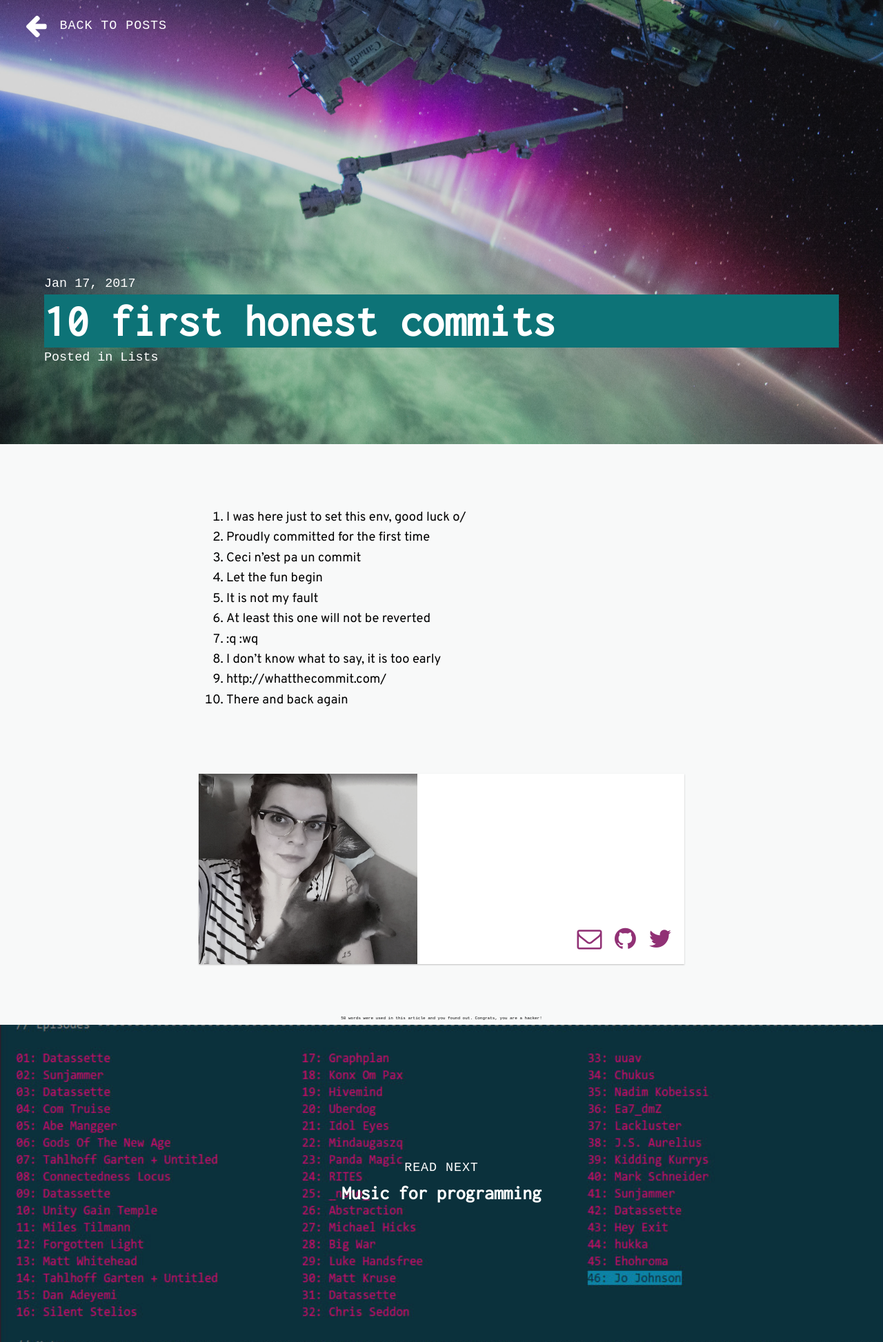
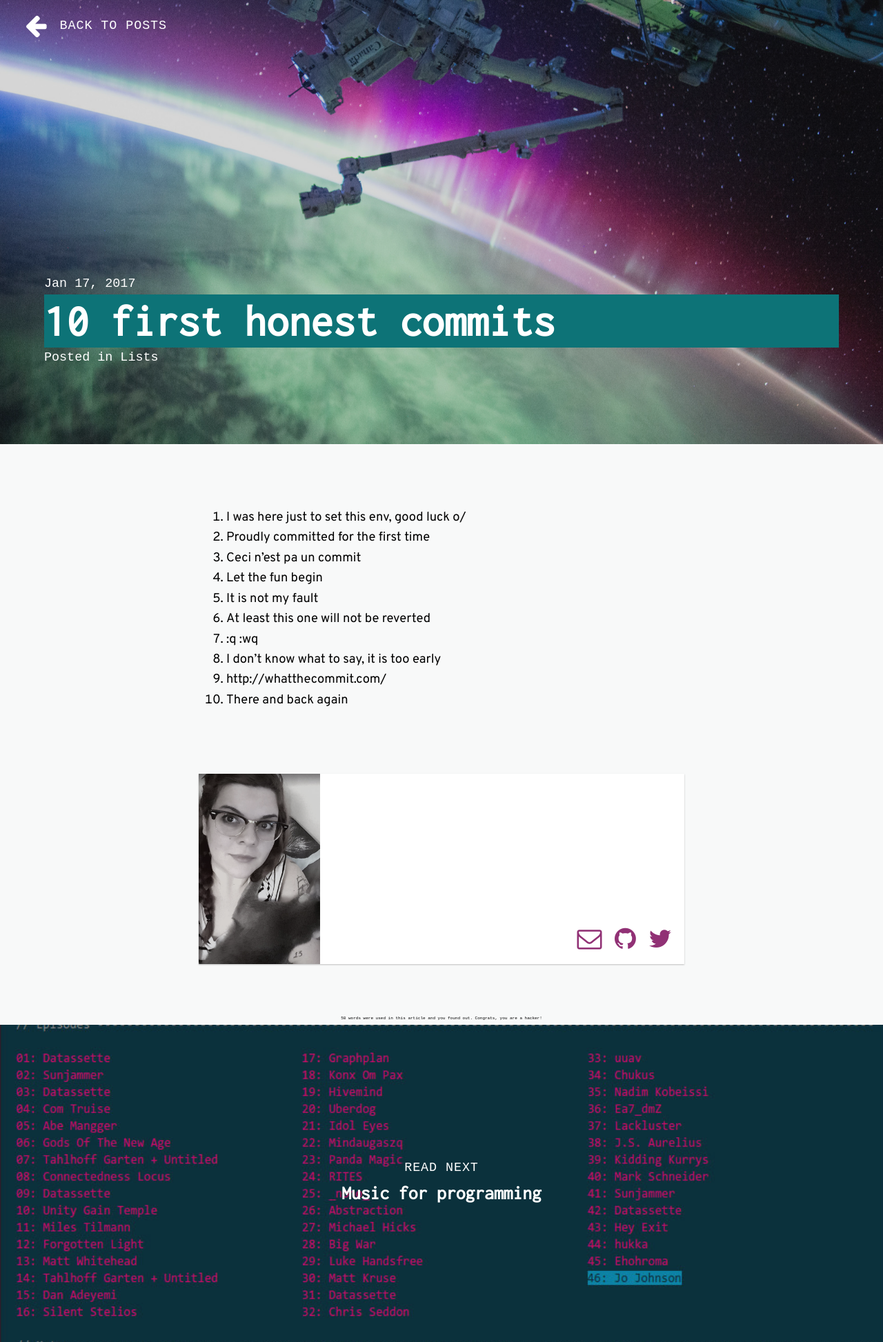
Before and after one commit to sayhellotovanessa/sayhellotovanessa, a Jekyll site: the page built from _posts/2017-01-17-first-commit.markdown, in a window 1280 px wide. Shown: the whole page at 69% size. Built offline with Jekyll 4.4.1, drawn with Linux system fonts in a browser that asks for light colours; nearby versions of some CDN libraries; some web fonts are replaced.

Commit message:
fixed author card sizes

```diff
--- a/_sass/_components.scss
+++ b/_sass/_components.scss
@@ -439,7 +439,7 @@
 
     @media (min-width: $mq-md) {
       flex-basis: 45%;
-      max-width: 45%;
+      max-width: 25%;
     }
 
     &:after {
@@ -456,8 +456,7 @@
     background-color: $color-white;
 
     @media (min-width: $mq-md) {
-      flex-basis: 55%;
-      max-width: 55%;
+      flex-basis: 100%;
     }
   }
 
```
